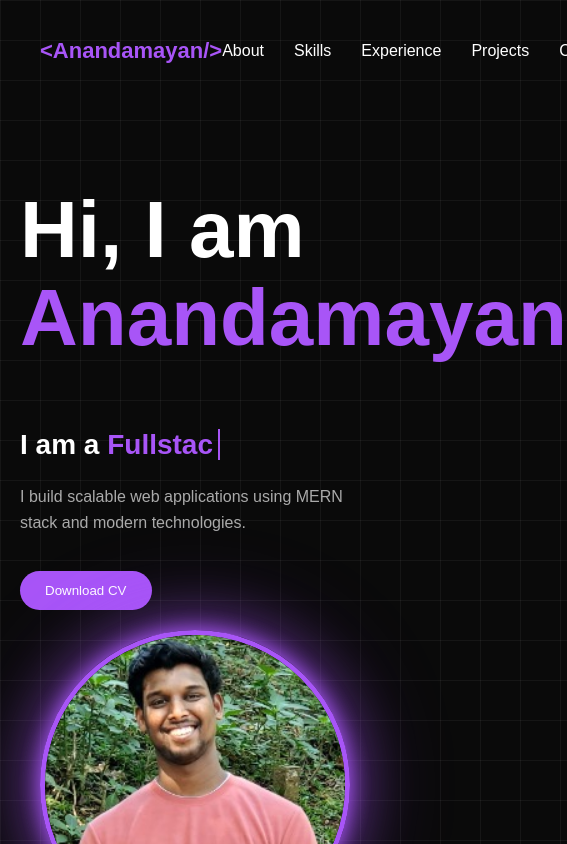
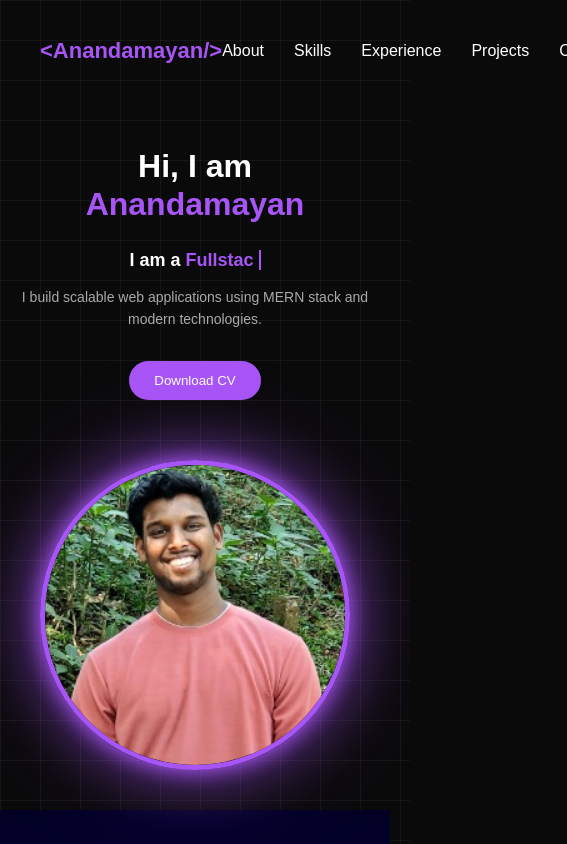
Before and after one commit to Anandamayan/Anandamayan-anandamayan_portfolio, a React (Vite) app: page / in a window 390 px wide. Shown: the top 844 px of the page, 567 px wide, since content can reach past the window. Built offline with nearby package versions, Linux system fonts and the light colour scheme.

Commit message:
Fixed mobile responsive design

```diff
--- a/src/components/Hero.jsx
+++ b/src/components/Hero.jsx
@@ -1,4 +1,5 @@
 import { useEffect, useState } from "react";
+import './hero.css'
 
 import myImage from "../assets/images/MyPhoto.jpeg";
 
@@ -44,7 +45,7 @@ export default function Hero() {
           technologies.
         </p>
 
-        <a href="/src/public/ANANDA_MAYAN _SUNDARESAN Resume.pdf" download>
+        <a href="/ANANDA_MAYAN_SUNDARESAN_Resume.pdf" download>
           <button className="btn">Download CV</button>
         </a>
       </div>
--- /dev/null
+++ b/src/components/hero.css
@@ -0,0 +1,110 @@
+/* HERO SECTION */
+.hero {
+  display: flex;
+  justify-content: space-between;
+  align-items: center;
+  min-height: 100vh;
+  padding: 0 100px;
+  gap: 40px;
+}
+
+/* LEFT SIDE */
+.hero-left {
+  width: 50%;
+}
+
+.hero-left h1 {
+  font-size: 64px;
+  line-height: 1.2;
+}
+
+.hero-left h2 {
+  font-size: 24px;
+  margin-top: 20px;
+}
+
+.hero-left p {
+  margin-top: 20px;
+  max-width: 450px;
+  color: #aaa;
+  line-height: 1.6;
+}
+
+/* RIGHT SIDE */
+.hero-right {
+  width: 50%;
+  display: flex;
+  justify-content: center;
+}
+
+.hero-right img {
+  width: 320px;
+  height: 320px;
+  border-radius: 50%;
+  object-fit: cover;
+  border: 5px solid #a855f7;
+  box-shadow:
+    0 0 20px #a855f7,
+    0 0 60px rgba(168, 85, 247, 0.6),
+    0 0 100px rgba(168, 85, 247, 0.4);
+}
+
+/* TEXT HIGHLIGHT */
+.hero-left span {
+  color: #a855f7;
+}
+
+/* BUTTON */
+.btn {
+  margin-top: 20px;
+  padding: 12px 25px;
+  background: #a855f7;
+  border: none;
+  border-radius: 30px;
+  color: white;
+  cursor: pointer;
+}
+
+/* ================= MOBILE ================= */
+@media (max-width: 768px) {
+  .hero {
+    flex-direction: column;        /* 🔥 stack */
+    align-items: center;
+    justify-content: center;
+    text-align: center;
+    padding: 120px 20px 40px;
+    min-height: auto;
+  }
+
+  .hero-left,
+  .hero-right {
+    width: 100%;
+  }
+
+  .hero-left {
+    order: 1;
+  }
+
+  .hero-right {
+    order: 2;
+    margin-top: 20px;
+  }
+
+  .hero-left h1 {
+    font-size: 32px;
+  }
+
+  .hero-left h2 {
+    font-size: 18px;
+  }
+
+  .hero-left p {
+    font-size: 14px;
+    margin: 10px auto;
+  }
+
+  .hero-right img {
+    width: 180px;
+    height: 180px;
+  }
+}
--- a/src/style.css
+++ b/src/style.css
@@ -66,90 +66,6 @@ body {
   color: #a855f7;
 }
 
-.hero {
-  display: flex;
-  justify-content: space-between;
-  align-items: center;
-  height: 100vh;
-  padding: 0 280px;
-}
-
-/* LEFT SIDE */
-.hero-left {
-  width: 50%;
-}
-
-.hero-left h1 {
-  font-size: 80px;
-  line-height: 1.1;
-}
-
-.hero-left h2 {
-  font-size: 28px;
-  margin-top: 20px;
-}
-
-.hero-left p {
-  margin-top: 20px;
-  max-width: 500px;
-  color: #aaa;
-  line-height: 1.6;
-}
-
-/* RIGHT SIDE */
-.hero-right {
-  width: 50%;
-  display: flex;
-  justify-content: center;
-}
-
-.hero-right img {
-  width: 380px;
-  height: 380px;
-  border-radius: 50%;
-  object-fit: cover;
-
-  border: 6px solid #a855f7;
-
-  box-shadow:
-    0 0 20px #a855f7,
-    0 0 60px rgba(168, 85, 247, 0.6),
-    0 0 100px rgba(168, 85, 247, 0.4);
-}
-
-.hero-left span {
-  color: #a855f7;
-}
-
-@media (max-width: 768px) {
-  .hero {
-    flex-direction: column;
-    align-items: center;
-    justify-content: center;
-    padding: 120px 20px 40px;
-    height: auto;
-  }
-
-  .hero-left,
-  .hero-right {
-    width: 100%;
-  }
-
-  .hero-left {
-    order: 1;
-  }
-
-  .hero-right {
-    order: 2;
-    margin-top: 20px;
-  }
-
-  .hero-right img {
-    width: 180px;
-    height: 180px;
-  }
-}
-
 .highlight {
   color: #a855f7;
   border-right: 2px solid #a855f7;
```
